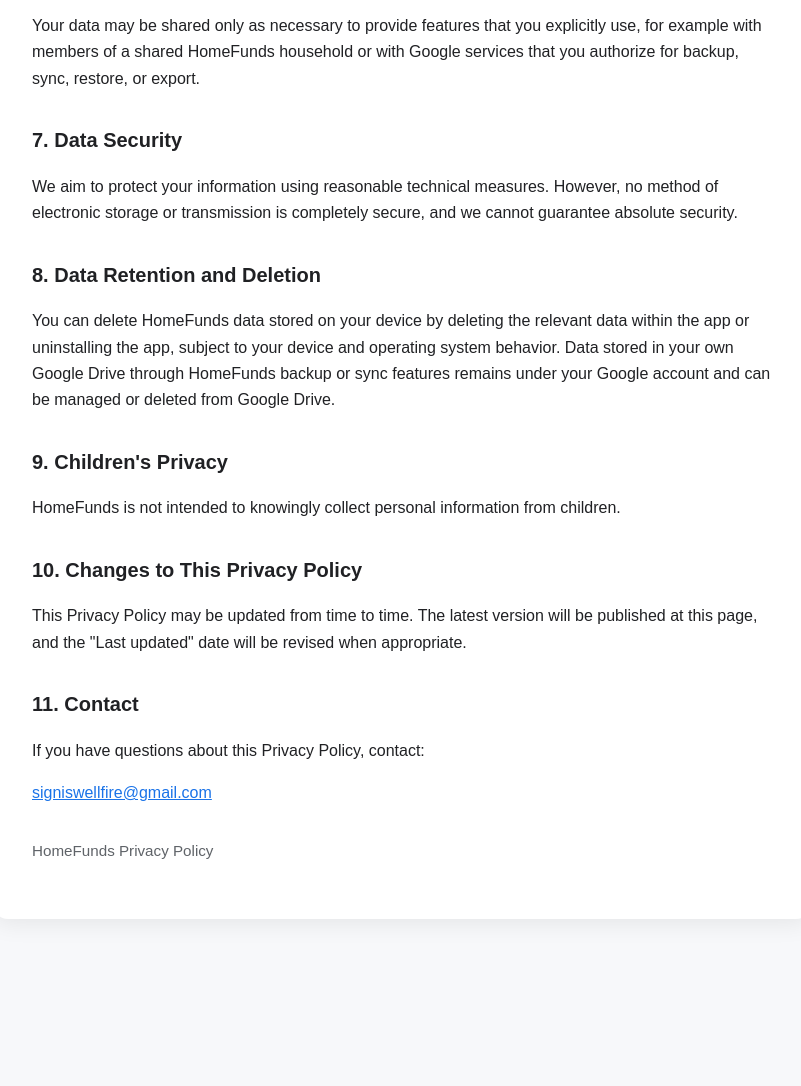
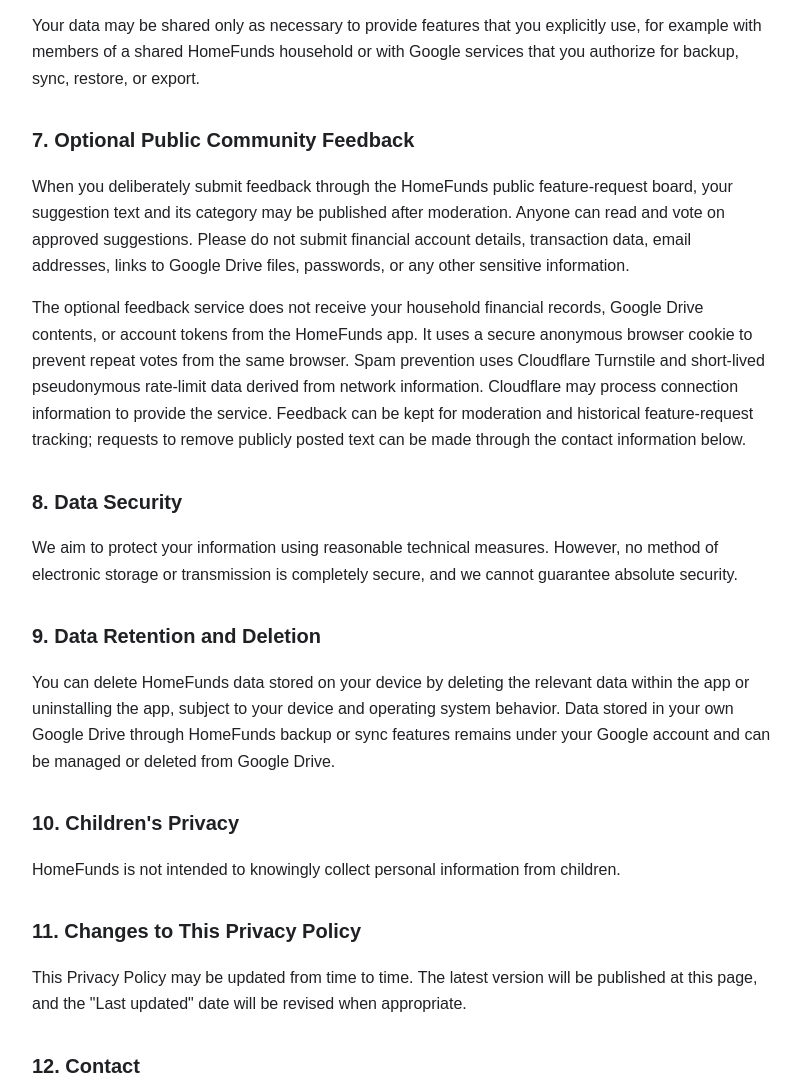
Before and after one commit to signiswellfire-cmd/homefunds-privacy-policy, a plain HTML site: page index.html in a window 1280 px wide. Shown: the part 1706-2792 px from the top of the page, without its empty margins (238-1039 px from the left). Before the commit the page ends 2689 px from the top, so only its background shows below. Drawn offline with Linux system fonts and the light colour scheme.

Commit message:
docs: link community feedback and disclose public posting in index.html

```diff
--- a/index.html
+++ b/index.html
@@ -22,7 +22,7 @@
   <main>
     <article>
       <h1>HomeFunds Privacy Policy</h1>
-      <p class="updated"><strong>Last updated:</strong> August 29, 2026</p>
+      <p class="updated"><strong>Last updated:</strong> November 19, 2026 (proposed; effective when feedback board launches)</p>
 
       <p>HomeFunds is designed to help users manage household finances, including income, expenses, budgets, accounts, recurring transactions, financial records, shared household data, backups, and optional data import and export features.</p>
 
@@ -65,19 +65,23 @@
       <p>HomeFunds does not sell your personal or financial information. We do not use your financial data for advertising.</p>
       <p>Your data may be shared only as necessary to provide features that you explicitly use, for example with members of a shared HomeFunds household or with Google services that you authorize for backup, sync, restore, or export.</p>
 
-      <h2>7. Data Security</h2>
+      <h2>7. Optional Public Community Feedback</h2>
+      <p>When you deliberately submit feedback through the HomeFunds public feature-request board, your suggestion text and its category may be published after moderation. Anyone can read and vote on approved suggestions. Please do not submit financial account details, transaction data, email addresses, links to Google Drive files, passwords, or any other sensitive information.</p>
+      <p>The optional feedback service does not receive your household financial records, Google Drive contents, or account tokens from the HomeFunds app. It uses a secure anonymous browser cookie to prevent repeat votes from the same browser. Spam prevention uses Cloudflare Turnstile and short-lived pseudonymous rate-limit data derived from network information. Cloudflare may process connection information to provide the service. Feedback can be kept for moderation and historical feature-request tracking; requests to remove publicly posted text can be made through the contact information below.</p>
+
+      <h2>8. Data Security</h2>
       <p>We aim to protect your information using reasonable technical measures. However, no method of electronic storage or transmission is completely secure, and we cannot guarantee absolute security.</p>
 
-      <h2>8. Data Retention and Deletion</h2>
+      <h2>9. Data Retention and Deletion</h2>
       <p>You can delete HomeFunds data stored on your device by deleting the relevant data within the app or uninstalling the app, subject to your device and operating system behavior. Data stored in your own Google Drive through HomeFunds backup or sync features remains under your Google account and can be managed or deleted from Google Drive.</p>
 
-      <h2>9. Children's Privacy</h2>
+      <h2>10. Children's Privacy</h2>
       <p>HomeFunds is not intended to knowingly collect personal information from children.</p>
 
-      <h2>10. Changes to This Privacy Policy</h2>
+      <h2>11. Changes to This Privacy Policy</h2>
       <p>This Privacy Policy may be updated from time to time. The latest version will be published at this page, and the "Last updated" date will be revised when appropriate.</p>
 
-      <h2>11. Contact</h2>
+      <h2>12. Contact</h2>
       <p>If you have questions about this Privacy Policy, contact:</p>
       <p><a href="mailto:signiswellfire@gmail.com">signiswellfire@gmail.com</a></p>
 
```
